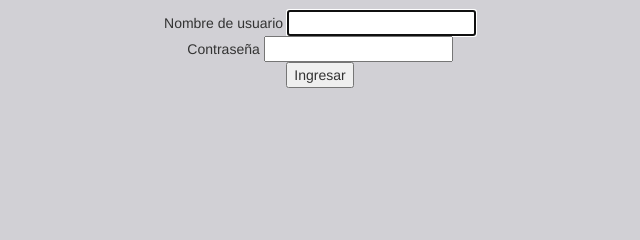
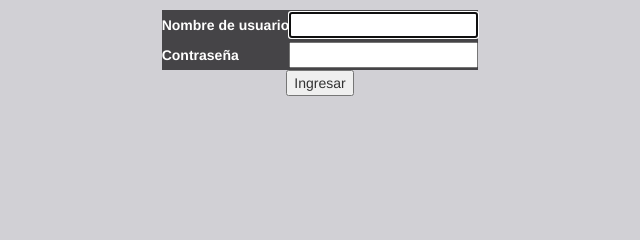
Before and after one commit to pablogeovanny/OpenGPS, a Django app: page /accounts/login/ in a window 1280 px wide. Shown: the part 130-370 px from the top of the page, without its empty margins (320-960 px from the left). Run offline with Django 3.2, Linux system fonts and the light colour scheme; some libraries are stand-ins or nearby versions.

Commit message:
Update login.html

```diff
--- a/templates/registration/login.html
+++ b/templates/registration/login.html
@@ -19,14 +19,21 @@
 {% csrf_token %}
 <center>
 <div>
+<table style="border: 0px">
+<tr>
     <!-- <td>{{ form.username.label_tag }}</td> -->
-  <td>Nombre de usuario</td>
-  <td>{{ form.username }}</td>
+  <td style="border: 0px"><b>Nombre de usuario</b></td>
+  <td style="border: 0px">{{ form.username }}</td>
+</tr>
 </div>
+
 <div>
+<tr>
   <!-- <td>{{ form.password.label_tag }}</td> -->
-  <td>Contraseña</td>
-  <td>{{ form.password }}</td>
+  <td style="border: 0px"><b>Contraseña</b></td>
+  <td style="border: 0px">{{ form.password }}</td>
+  <tr>
+</table>
 </div>
 
 <div>
```
